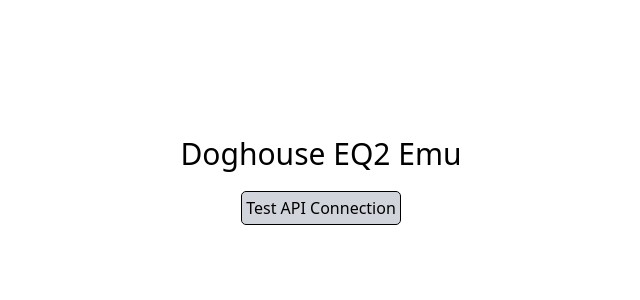
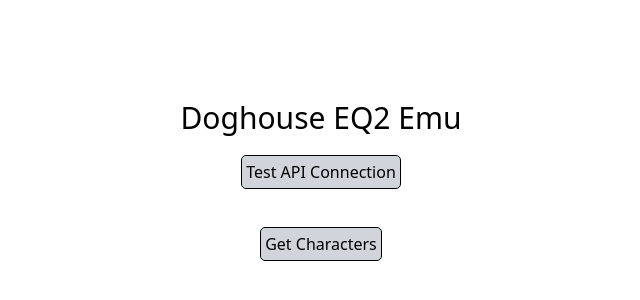
Before and after one commit to JerryKusenberger/doghouse_eq2emu, a Nuxt app: page / in a window 1280 px wide. Shown: the part 130-430 px from the top of the page, without its empty margins (319-959 px from the left). Built offline with nearby package versions, Linux system fonts and the light colour scheme.

Commit message:
fetch list of characters and display on the page

```diff
--- a/pages/index.vue
+++ b/pages/index.vue
@@ -1,19 +1,26 @@
 <template>
   <div class="flex items-center justify-center h-screen pb-40">
     <div>
-      <div class="text-3xl">
+      <div class="text-3xl flex justify-center">
         Doghouse EQ2 Emu
       </div>
       <div class="flex items-center justify-center pt-5">
         <div>
-          <div class="pb-5">
+          <div class="pb-5 flex justify-center">
             <button class="outline outline-1 bg-gray-300 rounded p-1" @click="testApiConnection">Test API
               Connection</button>
           </div>
-          <div>
+          <div class="pb-5">
             {{ apiStatus }}
           </div>
+          <div class="pb-5 flex justify-center">
+            <button class="outline outline-1 bg-gray-300 rounded p-1" @click="getCharacters">Get Characters</button>
+          </div>
+          <div v-if="isLoading">Getting Characters...</div>
         </div>
+      </div>
+      <div v-for="character in characters" :key="character.id">
+        {{ character }}
       </div>
     </div>
   </div>
@@ -21,7 +28,11 @@
 
 
 <script setup>
+const { $api } = useNuxtApp()
+
 let apiStatus = ref('')
+let characters = ref([])
+let isLoading = ref(false)
 
 async function testApiConnection() {
   try {
@@ -33,4 +44,18 @@ async function testApiConnection() {
   }
 }
 
+async function getCharacters() {
+  try {
+    isLoading.value = true
+    characters.value = []
+    const response = await $api.characterApi.getCharacters()
+    characters.value = response
+  }
+  catch {
+  }
+  finally {
+    isLoading.value = false
+  }
+}
+
 </script>
```
